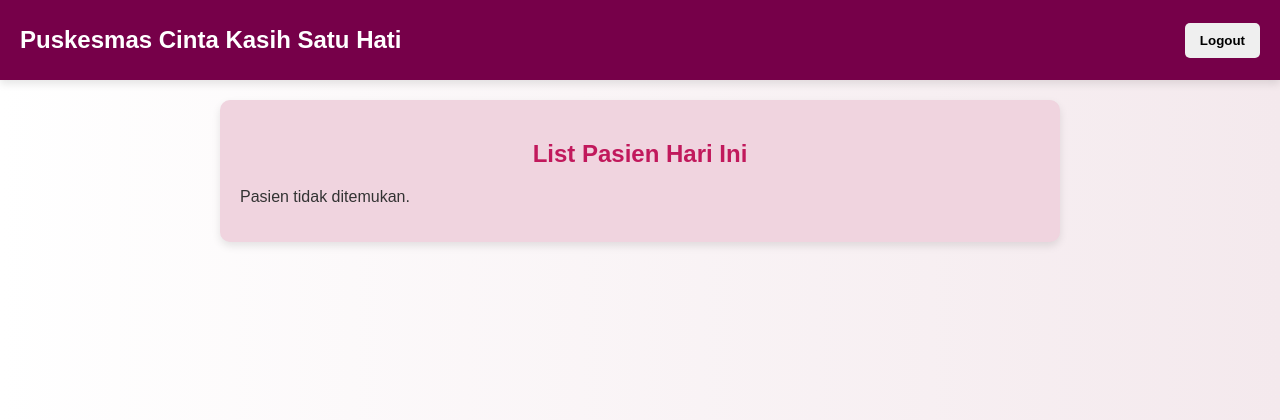
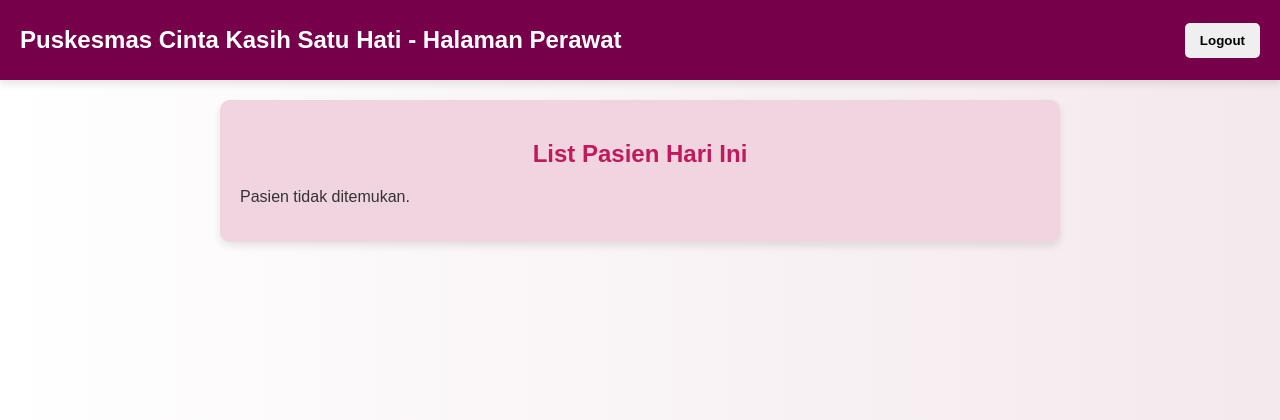
Before and after one commit to AufarR/sik-tubes, a PHP site: page /perawat/index.php in a window 1280 px wide. Shown: the top 420 px of the page. Run offline with PHP 8.4, Linux system fonts and the light colour scheme; the visitor is signed in with stand-in values (Sample User, id 1); data that the repository does not hold is empty.

Commit message:
revisi dikit di perawat

```diff
--- a/perawat/index.php
+++ b/perawat/index.php
@@ -23,7 +23,7 @@ if ($_SESSION['role'] != 'perawat') {
 </head>
 <body>
   <header class="header">
-  <h1>Puskesmas Cinta Kasih Satu Hati</h1>
+  <h1>Puskesmas Cinta Kasih Satu Hati - Halaman Perawat</h1>
     <div class="header-buttons">
       <button class="btn-logout" onclick="location.href='/auth/logout.php'">Logout</button>
     </div>
```
